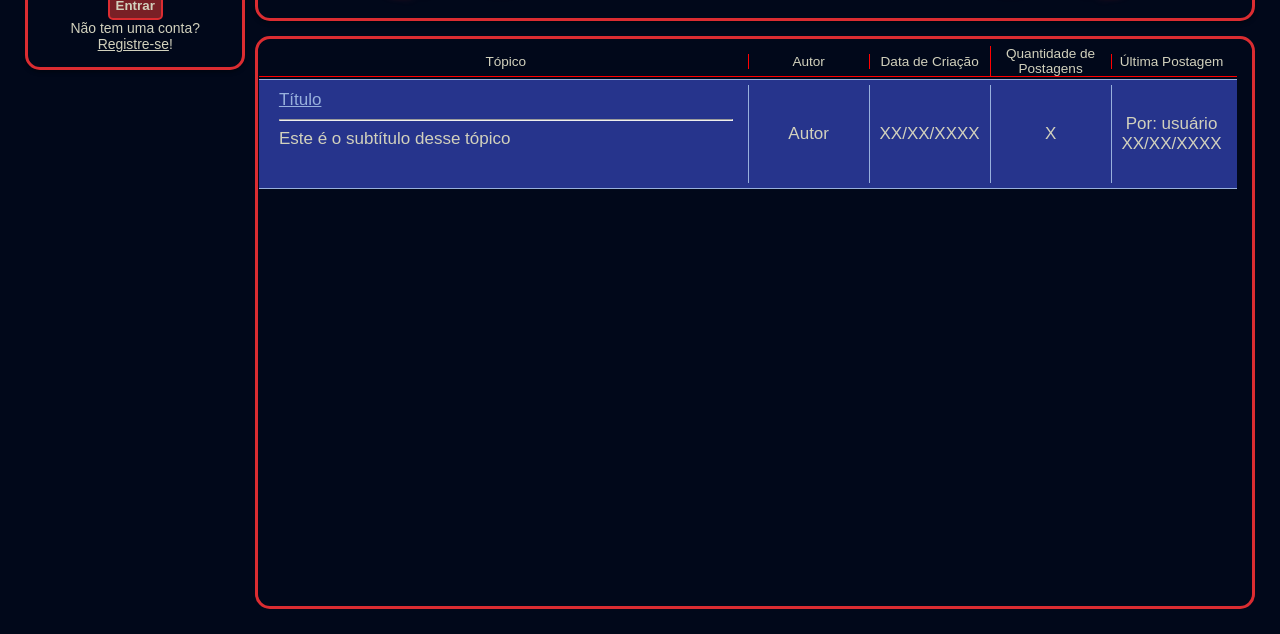
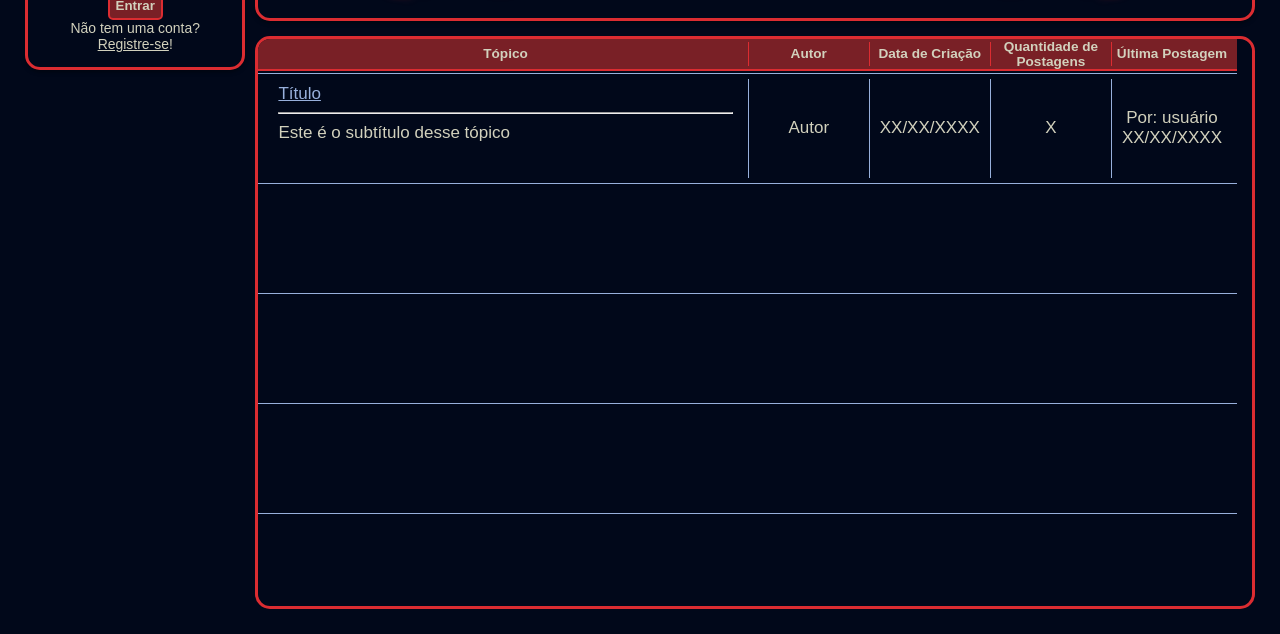
Before and after one commit to theodoro-salvador/projeto-individual, a website: page public/html/forum/forum.html in a window 1280 px wide. Shown: the part 166-800 px from the top of the page. Drawn offline with Linux system fonts and the light colour scheme.

Commit message:
atualizacao topicos forum

```diff
--- a/public/html/forum/forum.html
+++ b/public/html/forum/forum.html
@@ -194,6 +194,11 @@
                     </div>
                 </div>
             </div>
+            <div class="topic"></div>
+            <div class="topic"></div>
+            <div class="topic"></div>
+            <div class="topic"></div>
+            <div class="topic"></div>
         </div>
     </main>
 </div>
--- a/public/src/css/forum-home-style.css
+++ b/public/src/css/forum-home-style.css
@@ -46,9 +46,26 @@ main{
     border: 3px solid var(--dotf-alt-color-1);
     border-radius: 15px;
     box-sizing: border-box;
-    padding: 7.5px 0.5px;
+    padding-bottom: 7.5px;
     scrollbar-gutter: stable;
     overflow-y: auto;
+}
+
+/* main::-webkit-scrollbar{
+    border-radius: 50%;
+    background-color: transparent;
+} */
+
+main::-webkit-scrollbar-track{
+    border-top-right-radius: 11px;
+    border-bottom-right-radius: 11px;
+    background: var(--dotf-alt-color-2);
+}
+
+main::-webkit-scrollbar-thumb{
+    width: 1px;
+    border-radius: 15px;
+    background-color: var(--dotf-alt-color-1);
 }
 
 .main-content{
@@ -57,20 +74,25 @@ main{
     display: flex;
     flex-direction: column;
     align-items: center;
+    position: relative;
 }
 
 .main-header{
+    top: 0;
+    position: sticky;
     height: fit-content;
     width: 100%;
     box-sizing: border-box;
     padding: 0 5px;
     display: flex;
     flex-direction: row;
-    border-bottom: 1px solid red;
+    border-bottom: 2px solid var(--dotf-alt-color-1);
     text-align: center;
     align-items: center;
     font-size: 0.8em;
+    font-weight: bold;
     margin-bottom: 2px;
+    background-color: var(--dotf-alt-color-2);
 }
 
 .main-header-section-1{
@@ -78,6 +100,7 @@ main{
 }
 
 .main-header-section-2{
+    height: 100%;
     flex: 1;
     display: flex;
     flex-direction: row;
@@ -85,8 +108,12 @@ main{
 }
 
 .main-header-section-2 div{
+    height: 80%;
     width: 25%;
-    border-left: 1px solid red;
+    display: flex;
+    justify-content: center;
+    align-items: center;
+    border-left: 1px solid var(--dotf-alt-color-1);
 }
 
 /* TÓPICOS */
@@ -98,10 +125,10 @@ main{
     padding: 5px;
     /* border: 1px solid red; */
     border-top: 1px solid var(--dotf-alt-color-3);
-    border-bottom: 1px solid var(--dotf-alt-color-3);
+    /* border-bottom: 1px solid var(--dotf-alt-color-3); */
     display: flex;
     flex-direction: row;
-    background-color: var(--dotf-alt-color-4);
+    /* background-color: var(--dotf-alt-color-4); */
 }
 
 .topic-info-1{
```
